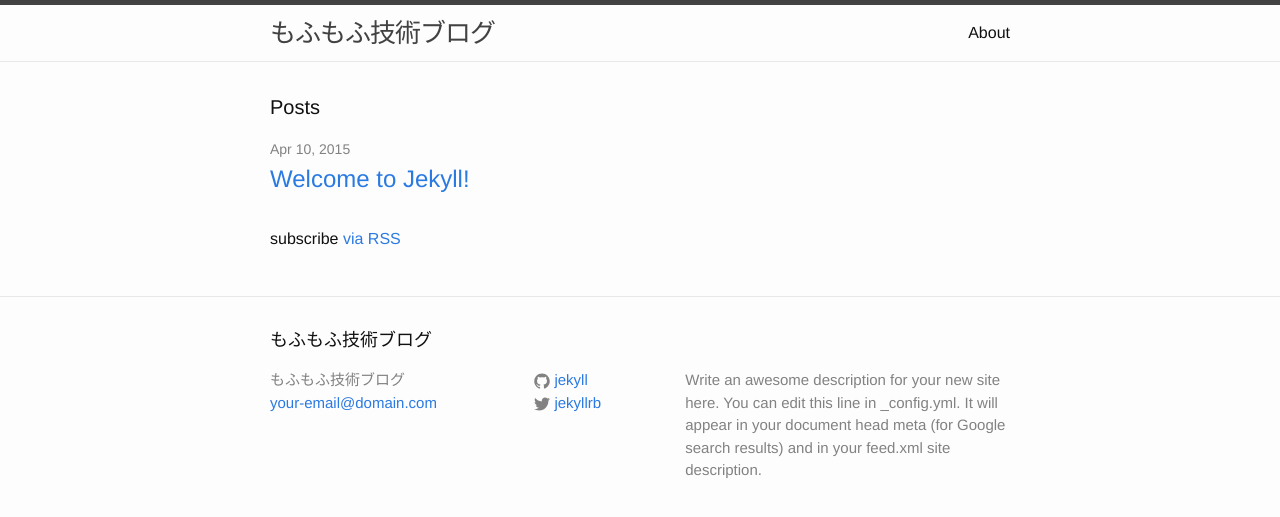
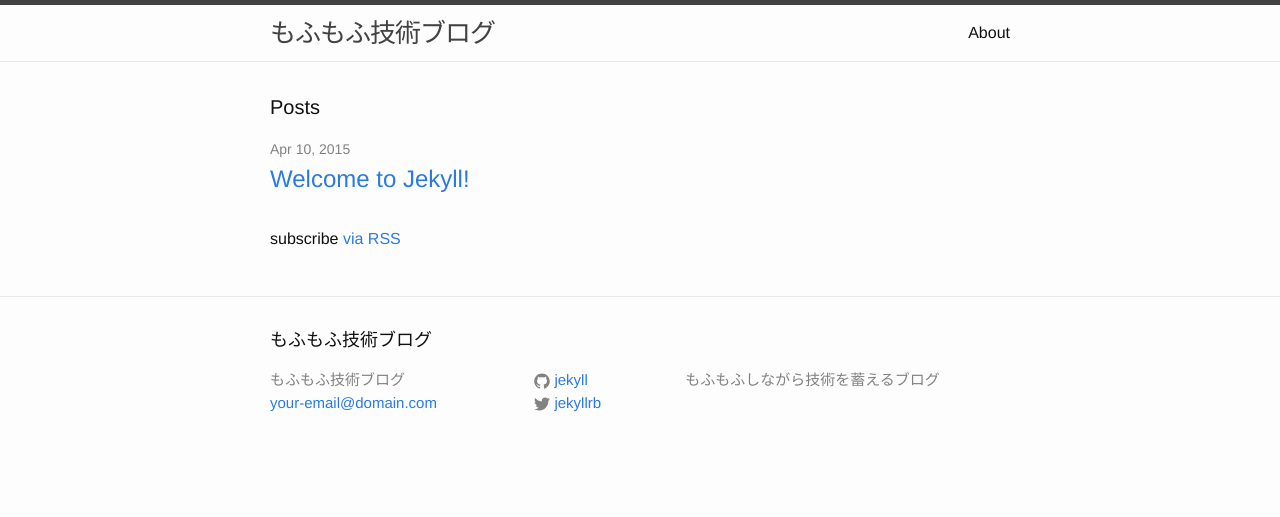
Before and after one commit to mofmof/mofmof.github.io, a Jekyll site: the page built from index.html, in a window 1280 px wide. Shown: the top 517 px of the page. Built offline with Jekyll 4.4.1, drawn with Linux system fonts in a browser that asks for light colours.

Commit message:
description修正

```diff
--- a/_config.yml
+++ b/_config.yml
@@ -1,10 +1,7 @@
 # Site settings
 title: もふもふ技術ブログ
 email: your-email@domain.com
-description: > # this means to ignore newlines until "baseurl:"
-  Write an awesome description for your new site here. You can edit this
-  line in _config.yml. It will appear in your document head meta (for
-  Google search results) and in your feed.xml site description.
+description: もふもふしながら技術を蓄えるブログ
 baseurl: "" # the subpath of your site, e.g. /blog/
 url: "http://yourdomain.com" # the base hostname & protocol for your site
 twitter_username: jekyllrb
```
